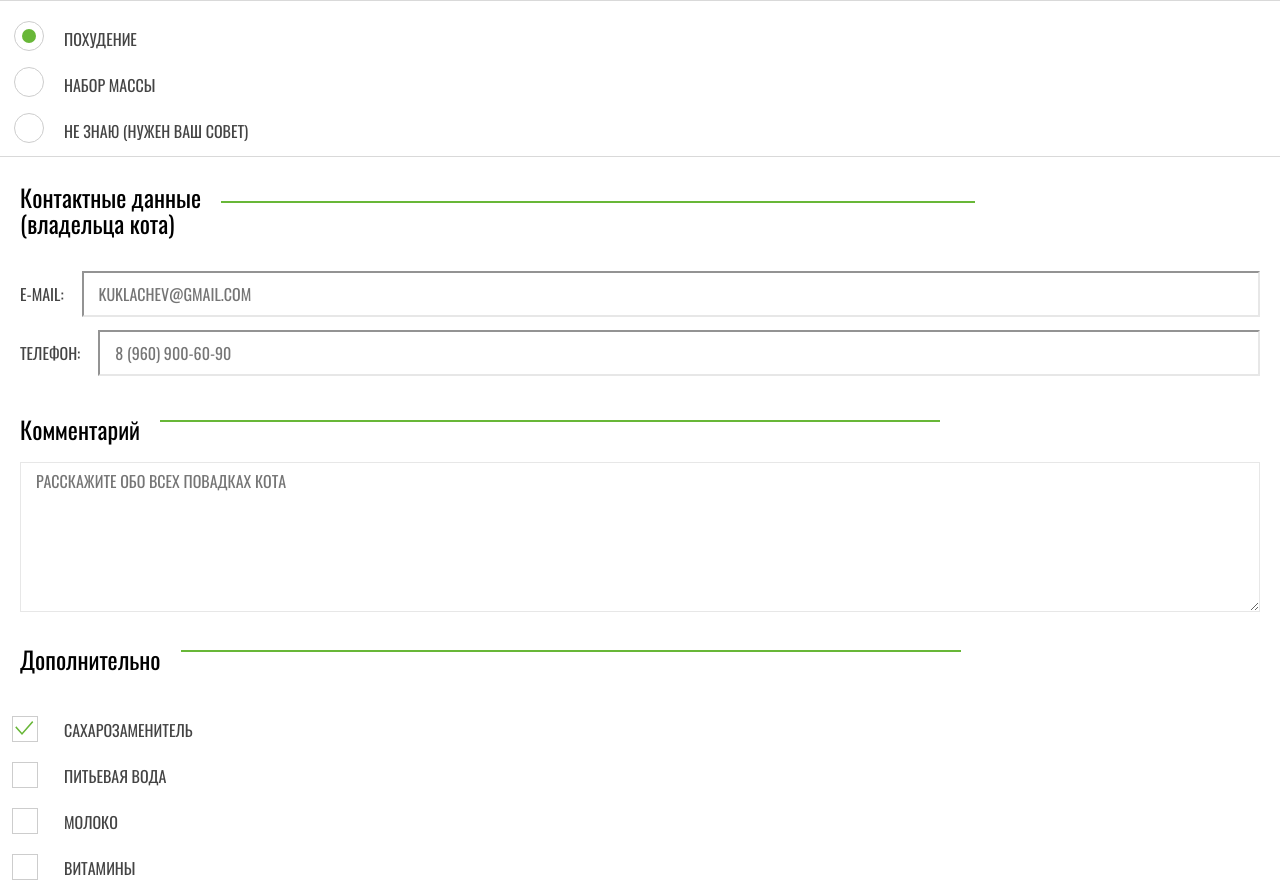
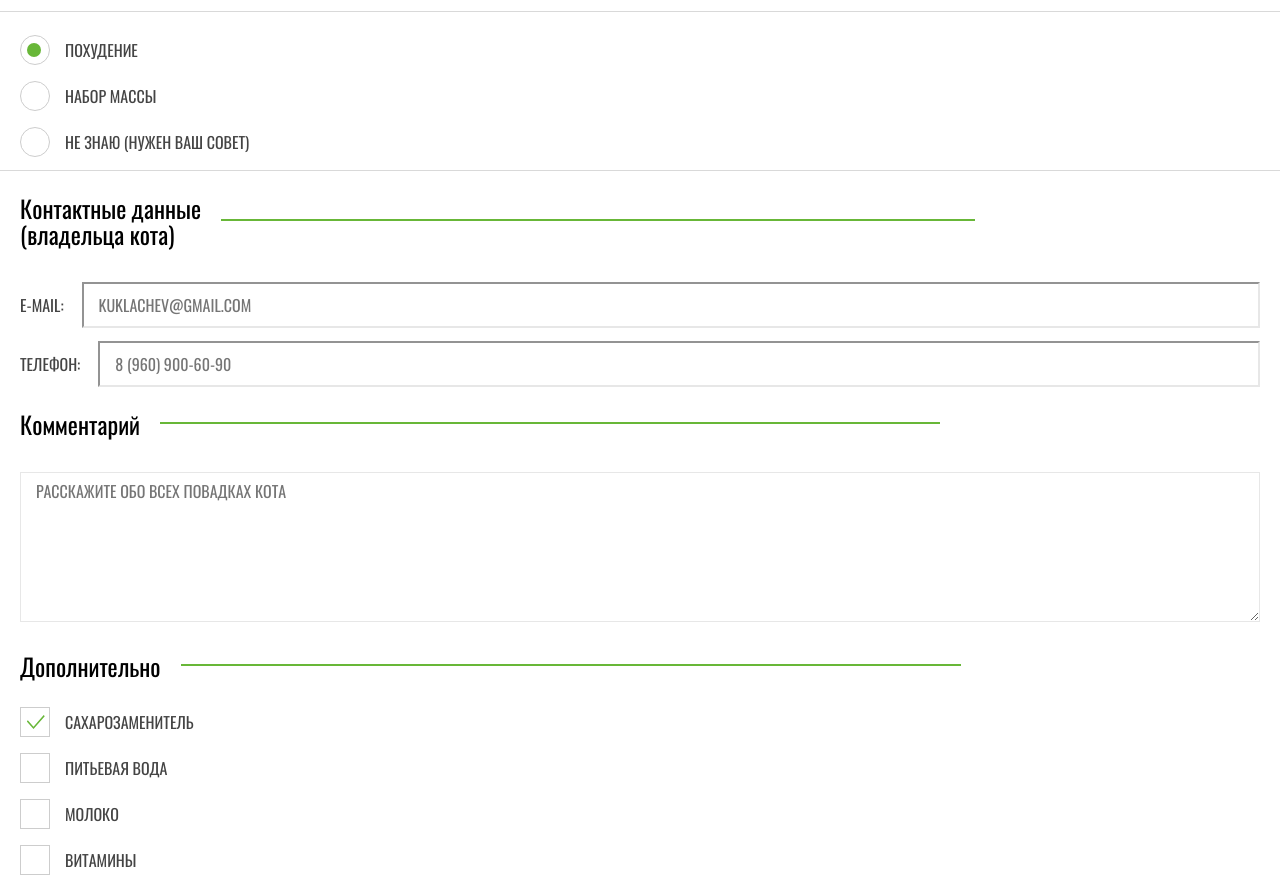
Before and after one commit to Borisova-EV/1416813-cat-energy-22, a website: page source/form.html in a window 1280 px wide. Shown: the part 440-1334 px from the top of the page. Drawn offline with nearby package versions, Linux system fonts and the light colour scheme; files that its build step writes are made by us from their sources.

Commit message:
Делет правки в мобильной версии формы

```diff
--- a/source/form.html
+++ b/source/form.html
@@ -57,20 +57,20 @@
             </li>
           </ul>
         </fieldset>
-        <fieldset class="form__section">
+        <fieldset class="form__section  form__section--border">
           <legend class="visually-hidden">Ваша цель</legend>
-          <ul class="form__list form__list--border">
-            <li class="form__item choice">
+          <ul class="form__list">
+            <li class="form__item form__item--choice choice">
               <input type="radio" name="target" id="target-slim"
                 class="form__input form__input--choice choice__input choice__input--radio" checked>
               <label class="form__label choice__label" for="target-slim">похудение</label>
             </li>
-            <li class="form__item choice">
+            <li class="form__item form__item--choice  choice">
               <input type="radio" name="target" id="target-weight"
                 class="form__input form__input--choice choice__input choice__input--radio">
               <label class="form__label choice__label" for="target-weight">Набор массы</label>
             </li>
-            <li class="form__item choice">
+            <li class="form__item form__item--choice choice">
               <input type="radio" name="target" id="target-unknown"
                 class="form__input  form__input--choice  choice__input choice__input--radio">
               <label class="form__label choice__label" for="target-unknown">Не знаю (Нужен ваш совет)</label>
@@ -102,22 +102,22 @@
         <fieldset class="form__section">
           <legend class="form__legend">Дополнительно</legend>
           <ul class="form__list">
-            <li class="form__item choice">
+            <li class="form__item form__item--choice choice">
               <input type="checkbox" class="form__input form__input--choice choice__input choice__input--checkbox"
                 name="sweetener" id="add-sweetener" checked>
               <label class="form__label choice__label" for="add-sweetener">сахарозаменитель</label>
             </li>
-            <li class="form__item choice">
+            <li class="form__item form__item--choice choice">
               <input type="checkbox" class="form__input form__input--choice choice__input choice__input--checkbox"
                 name="water" id="add-water">
               <label class="form__label  choice__label" for="add-water">питьевая вода</label>
             </li>
-            <li class="form__item choice">
+            <li class="form__item form__item--choice choice">
               <input type="checkbox" class="form__input form__input--choice choice__input choice__input--checkbox"
                 name="milk" id="add-milk">
               <label class="form__label  choice__label" for="add-milk">молоко</label>
             </li>
-            <li class="form__item choice">
+            <li class="form__item form__item--choice choice">
               <input type="checkbox" class="form__input form__input--choice choice__input choice__input--checkbox"
                 name="vitamin" id="add-vitamin">
               <label class="form__label  choice__label" for="add-vitamin">витамины</label>
--- a/source/sass/blocks/choice.scss
+++ b/source/sass/blocks/choice.scss
@@ -4,16 +4,15 @@
 
 .choice__label {
   position: relative;
-  padding-left: 29px;
+  display: flex;
+  align-items: center;
 }
 
 .choice__input--radio {
   + .choice__label {
     &::before {
       content: "";
-      position: absolute;
-      bottom: -3px;
-      left: -21px;
+      margin-right: 15px;
       width: 30px;
       height: 30px;
       border: 1px solid $special-grey;
@@ -34,8 +33,7 @@
       &::after {
         content: "";
         position: absolute;
-        bottom: 5px;
-        left: -13px;
+        left: 7px;
         width: 14px;
         height: 14px;
         background-color: $green;
@@ -55,11 +53,9 @@
   + .choice__label {
     &::before {
       content: "";
-      position: absolute;
-      bottom: -3px;
-      left: -23px;
-      width: 26px;
-      height: 26px;
+      margin-right: 15px;
+      width: 30px;
+      height: 30px;
       border: 1px solid $special-grey;
     }
   }
@@ -69,8 +65,8 @@
       &::after {
         content: "";
         position: absolute;
-        left: -20px;
-        width: 19px;
+        left: 7px;
+        width: 18px;
         height: 15px;
         background-image: url("../img/icon/checkbox.svg");
         background-repeat: no-repeat;
--- a/source/sass/blocks/form-main.scss
+++ b/source/sass/blocks/form-main.scss
@@ -4,5 +4,5 @@
 }
 
 .form-main__wrapper {
-  @include section(4px);
+  @include section(36px);
 }
--- a/source/sass/blocks/form.scss
+++ b/source/sass/blocks/form.scss
@@ -1,23 +1,30 @@
 .form__section {
-  margin-bottom: 9px;
+  margin-bottom: 19px;
   margin-left: 0;
   margin-right: 0;
-  padding: 0;
+  padding-top: 3px;
+  padding-left: 0;
+  padding-bottom: 0;
+  padding-right: 0;
   border: none;
+
+  &:first-child {
+    margin-bottom: 23px;
+  }
+
+  &--border {
+    padding-top: 15px;
+    padding-bottom: 5px;
+    border-top: 1px solid $grey;
+    border-bottom: 1px solid $grey;
+  }
 }
 
 .form__list {
   margin: 0;
-  padding-top: 15px;
   padding-left: 20px;
   padding-right: 20px;
   list-style: none;
-
-  &--border {
-    padding-bottom: 2px;
-    border-top: 1px solid $grey;
-    border-bottom: 1px solid $grey;
-  }
 }
 
 .form__item {
@@ -25,7 +32,11 @@
   align-items: center;
   margin-bottom: 13px;
 
-  &.choice {
+  &:last-child {
+    margin-bottom: 0;
+  }
+
+  &--choice {
     margin-bottom: 0;
   }
 }
@@ -39,6 +50,7 @@
 
 .form__label {
   margin-right: 18px;
+  height: 100%;
 }
 
 .form__input {
@@ -62,6 +74,7 @@
 
   &--choice {
     flex-grow: 0;
+    padding-left: 0;
   }
 
   &--textarea {
@@ -74,13 +87,17 @@
 
 .form__legend {
   position: relative;
-  margin-bottom: 20px;
+  margin-bottom: 32px;
   padding-left: 20px;
   padding-right: 20px;
-  padding-top: 18px;
+  padding-top: 5px;
   background-color: $white;
 
   @include oswald (24px, 26px);
+
+  .form__section:last-of-type & {
+    margin-bottom: 17px;
+  }
 
   &::after {
     content: "";
```
